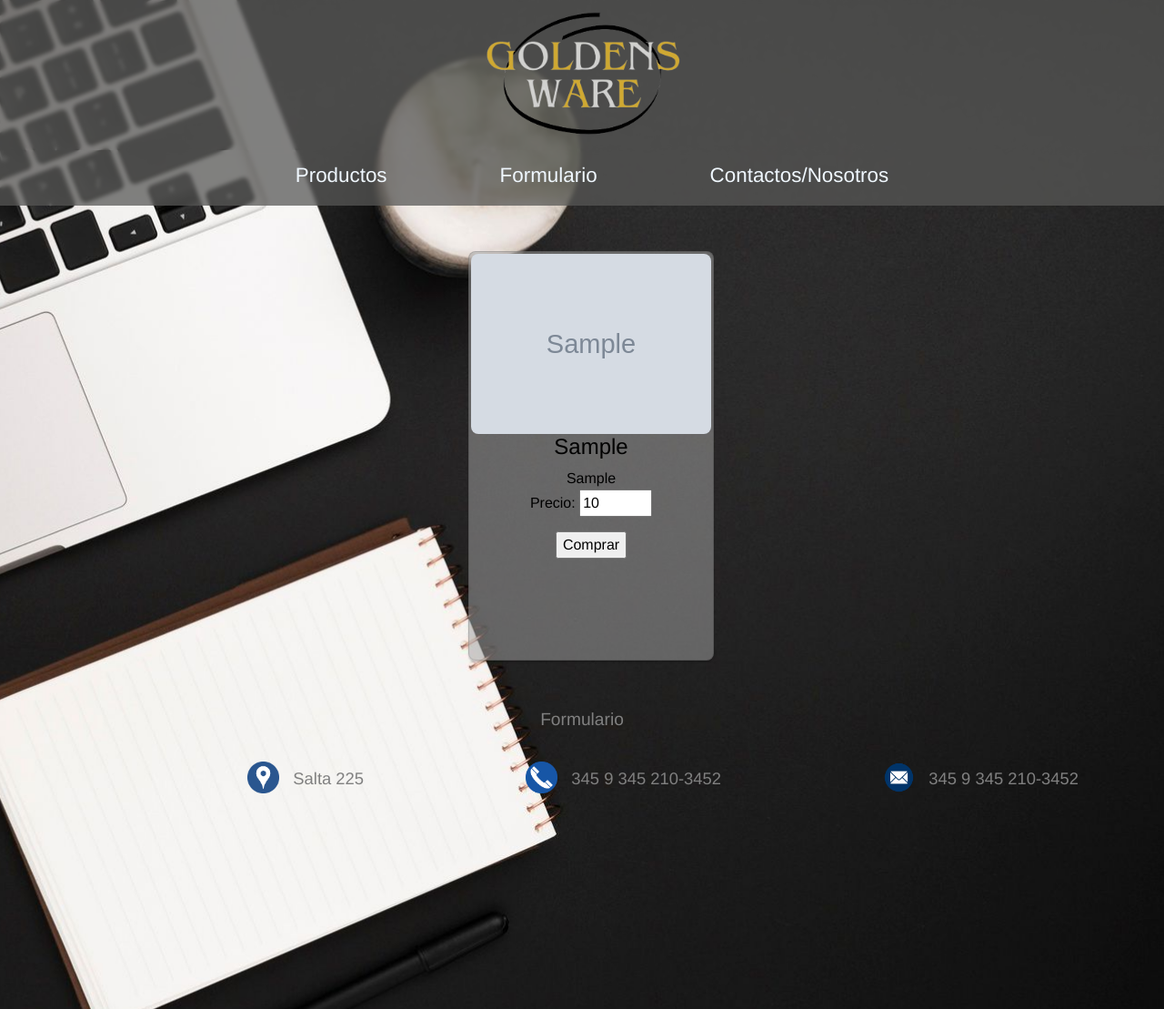
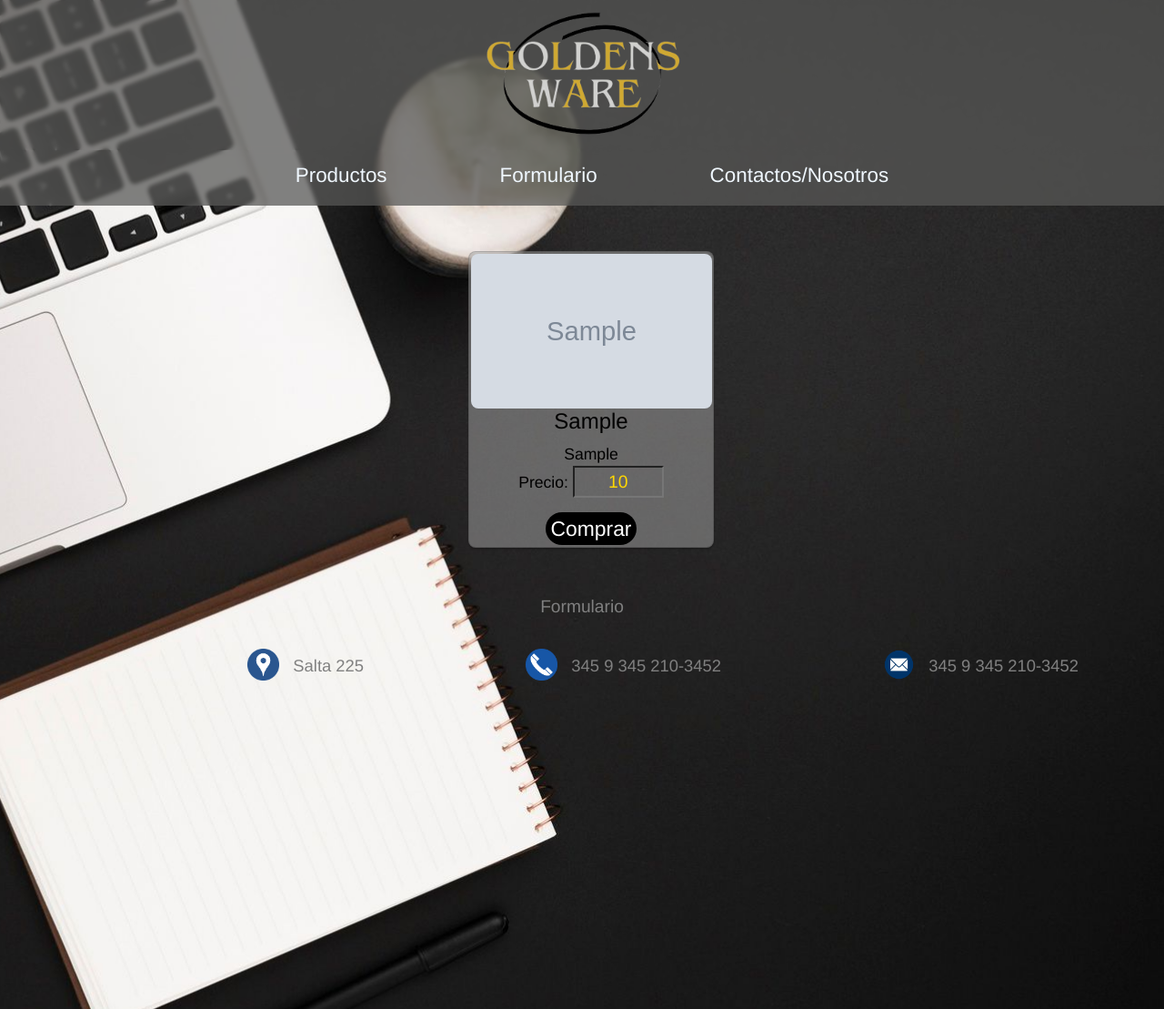
Before and after one commit to litofrandela/GoldensWare, a PHP site: page / in a window 1280 px wide. Shown: the top 1109 px of the page at 91% size. Run offline with PHP 8.4, Linux system fonts and the light colour scheme; tables that the repository leaves empty or names only in its code hold one stand-in row (values such as "Sample post"); grey boxes marked "Sample" are stand-in pictures; some libraries are stand-ins or nearby versions.

Commit message:
style.css

```diff
--- a/css/style.css
+++ b/css/style.css
@@ -142,7 +142,7 @@ header {
 .color {
     color: aliceblue;
     text-decoration: none;
-    font-family: 'Franklin Gothic Medium', 'Arial Narrow', Arial, sans-serif;
+    font-family: 'Franklin Gothic Medium';
     padding: 4px;
     transition: all 0.35s;
 }
@@ -155,7 +155,6 @@ header {
 
 .container {
     color: rgb(0, 0, 0);
-    text-align: center;
     width: 100%;
     max-width: 1200px;
     height: 430px;
@@ -173,14 +172,13 @@ header {
     margin-right: auto;
     width: 270px;
     padding: 2px;
-    height: 450px;
+    height: auto;
     background-color: rgba(162, 162, 162, 0.527);
     border-radius: 8px;
     box-shadow: 0 2px 2px rgba(0, 0, 0, 0.2);
     transition: all 0.25s;
     font-size: 1em;
 }
-
 
 @media screen and (max-width:971px) {
     .container .card {
@@ -198,34 +196,41 @@ header {
     }
 }
 
-
-
 .container .card img {
     width: auto;
     height: auto;
     border-radius: 8px;
 }
 
+#achicar{
+    width: 265px;
+    height: 170px;
+}
+
 .texto {
-<<<<<<< HEAD
-=======
-    text-align: justify;
->>>>>>> 81f96482a1ffc38a5a6230b4231779e81a1b8317
     font-size: 15px;
-    font-family: 'Franklin Gothic Medium', 'Arial Narrow', Arial, sans-serif;
+    font-family: 'Franklin Gothic Medium';
+    font-size:1.1em;
+    text-align:center;
 }
 
 .text2 {
-<<<<<<< HEAD
-
-=======
-    text-align: justify;
->>>>>>> 81f96482a1ffc38a5a6230b4231779e81a1b8317
+    background:none;
     font-size: 15px;
-    font-family: 'Franklin Gothic Medium', 'Arial Narrow', Arial, sans-serif;
-    width: 80px;
+    font-family: 'Franklin Gothic Medium';
+    width: 100px;
+    font-size:1.1em;
+    text-align:center;
+    color:gold;
 }
 
+#tamano{
+    background:black;
+    border-radius:20px;
+    border:none;
+    font-size:1.3em;
+    color:white;
+}
 /*Formulario*/
 
 form {
@@ -250,7 +255,6 @@ form {
     transition: all 0.40s;
 }
 
-<<<<<<< HEAD
 @media screen and (max-width:450px) {
     .formulario {
         width: 300px;
@@ -263,15 +267,13 @@ form {
     }
 }
 
-=======
->>>>>>> 81f96482a1ffc38a5a6230b4231779e81a1b8317
 .formulario:hover {
     background-color: rgba(0, 0, 0, 0.750);
     box-shadow: 7px 13px 37px #000000f3;
 }
 
 .formulario h4 {
-    font-family: 'Franklin Gothic Medium', 'Arial Narrow', Arial, sans-serif;
+    font-family: 'Franklin Gothic Medium';
     color: gold;
 }
 
@@ -281,17 +283,14 @@ form {
     width: 130px;
     margin: auto;
     color: gray;
-    font-family: 'Franklin Gothic Medium', 'Arial Narrow', Arial, sans-serif;
+    font-family: 'Franklin Gothic Medium';
     font-size: 120%;
 }
 
-<<<<<<< HEAD
 .desaparecer:hover{
     color: gold;
 }
 
-=======
->>>>>>> 81f96482a1ffc38a5a6230b4231779e81a1b8317
 .aparecer {
     display: block;
 }
@@ -304,7 +303,7 @@ form {
     width: 95%;
     border-radius: 10px;
     background-color: rgba(83, 83, 83, 0.096);
-    font-family: 'Franklin Gothic Medium', 'Arial Narrow', Arial, sans-serif;
+    font-family: 'Franklin Gothic Medium';
     color: gray;
     transition: all 0.55s;
 }
@@ -320,7 +319,7 @@ form {
     width: 130px;
     margin: auto;
     color: gray;
-    font-family: 'Franklin Gothic Medium', 'Arial Narrow', Arial, sans-serif;
+    font-family: 'Franklin Gothic Medium';
     font-size: 115%;
 }
 
@@ -359,7 +358,7 @@ form {
     padding-top: 5px;
     padding-left: 15px;
     color: gray;
-    font-family: 'Franklin Gothic Medium', 'Arial Narrow', Arial, sans-serif;
+    font-family: 'Franklin Gothic Medium';
     font-size: 115%;
 }
 
@@ -367,7 +366,7 @@ form {
     padding-top: 5px;
     padding-left: 15px;
     color: gray;
-    font-family: 'Franklin Gothic Medium', 'Arial Narrow', Arial, sans-serif;
+    font-family: 'Franklin Gothic Medium';
     font-size: 115%;
 }
 
```
